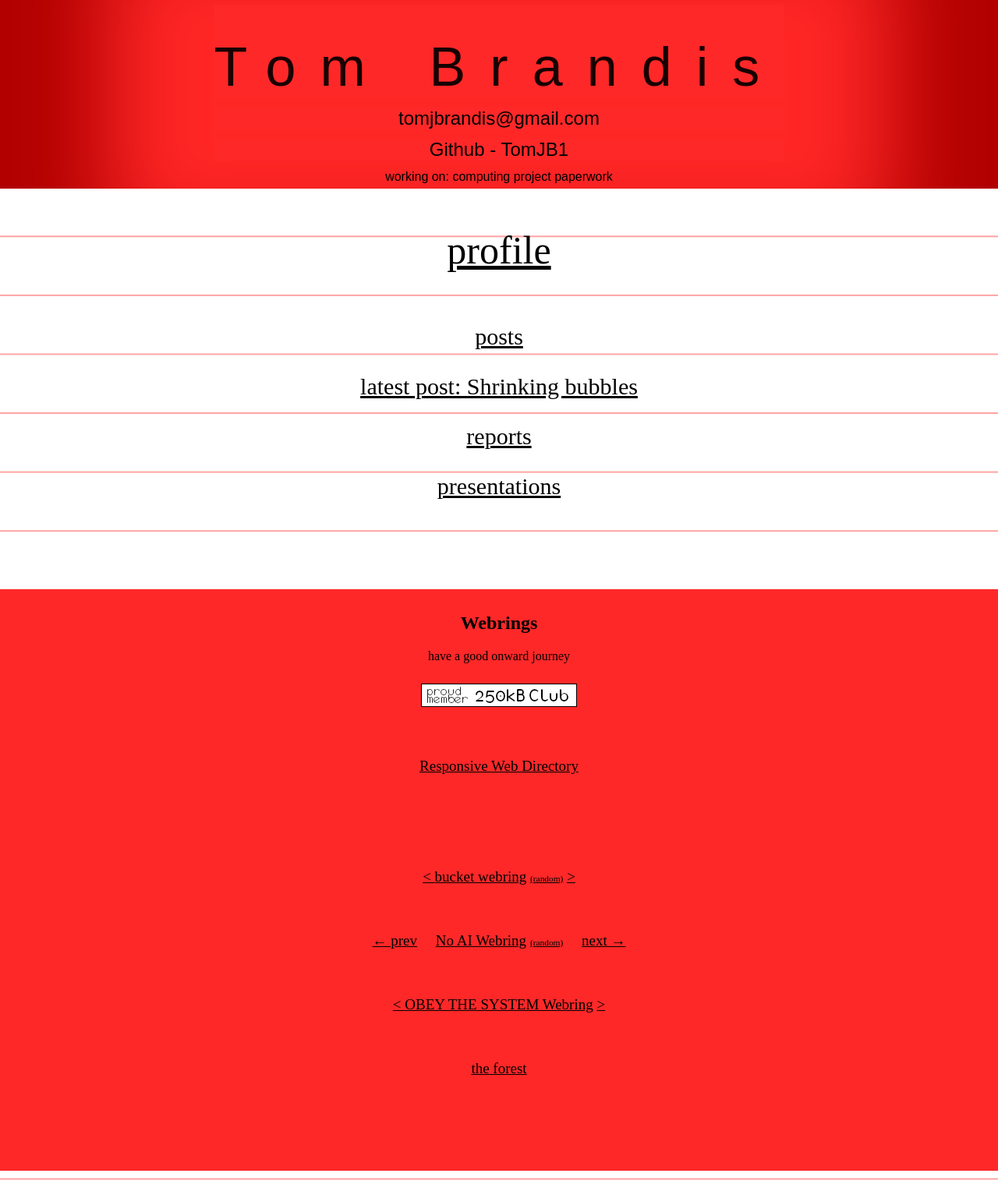
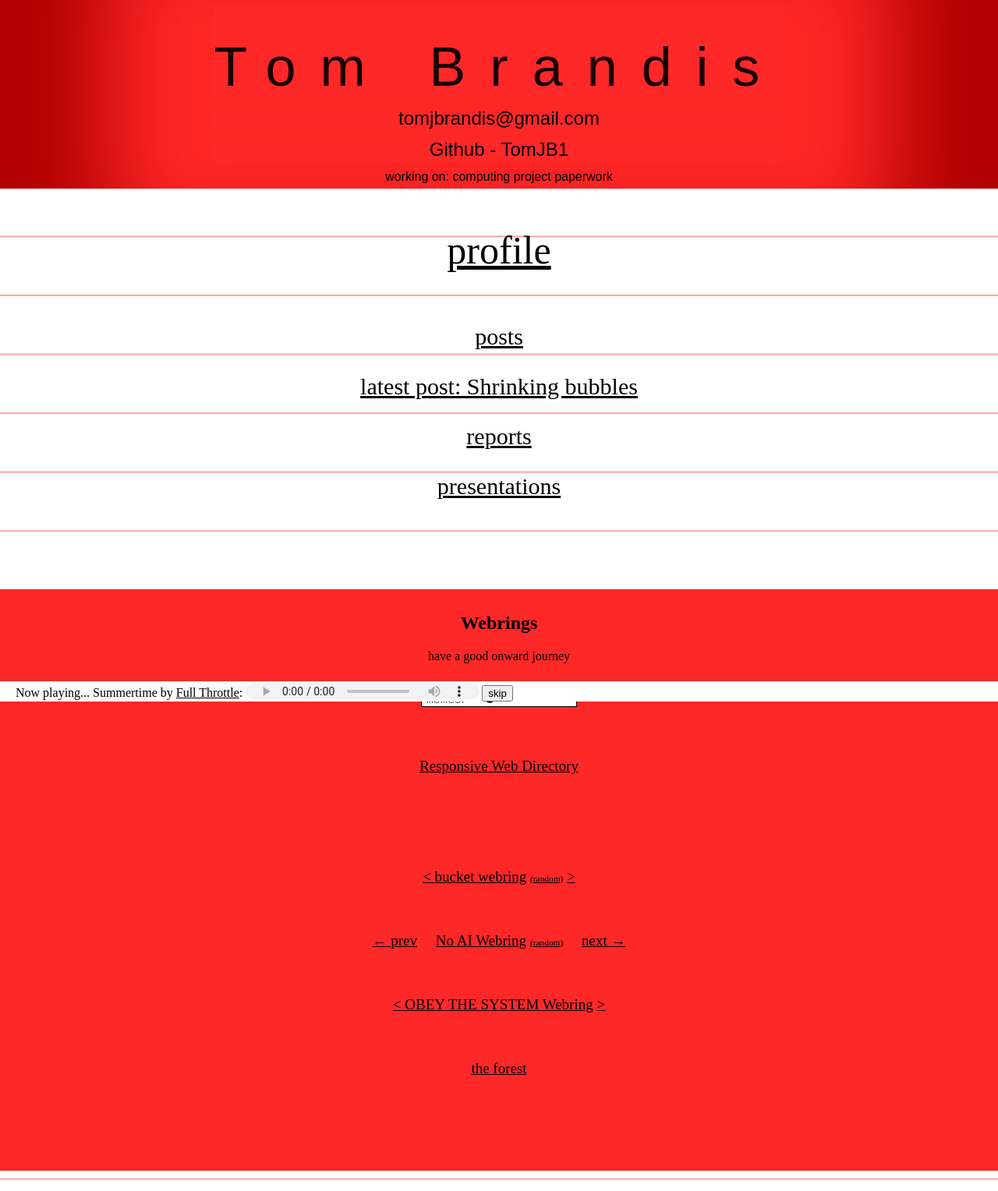
Before and after one commit to TomJB1/my-website-jekyll, a Jekyll site: the page built from index.html, in a window 1280 px wide. Shown: the whole page at 78% size. Built offline with Jekyll 4.4.1, drawn with Linux system fonts in a browser that asks for light colours; a script that is not in the unit is left out; some of the changed lines change nothing that is shown.

Commit message:
add music on the home page
this does add a lot of size to the page
it is not loaded until it it played
may decide to move it to profile

```diff
--- a/assets/css/home.css
+++ b/assets/css/home.css
@@ -36,3 +36,19 @@
 .rss-feed {
     display: none;
 }
+
+#music
+{
+    position: sticky;
+    bottom: 0;
+    background-color: white;
+    padding-left: 20px;
+
+    audio
+    {
+        height: 20px;
+        bottom: -3px;
+        position: relative;
+        margin-right: 3px;
+    }
+}
--- /dev/null
+++ b/assets/js/music.js
@@ -0,0 +1,58 @@
+const music = [{
+    name: "Summertime",
+    artist: "Full Throttle",
+    artist_link: "https://fullthrottle2020.bandcamp.com/",
+    audio_link: "/assets/music/Full Throttle - Summertime.mp3"
+},
+{
+    name: "Vodka Lemonade",
+    artist: "shitty kickflips",
+    artist_link: "https://shittykickflips.bandcamp.com/",
+    audio_link: "/assets/music/shitty kickflips - EVERYTHING ROCKS!!! ...FOREVER-! - 01 Vodka Lemonade.mp3"
+},
+{
+    name: "Braces v2.0",
+    artist: "Lamonta",
+    artist_link: "https://lamonta.bandcamp.com/",
+    audio_link: "/assets/music/Lamonta - Braces (Digital 7-) - 01 Braces v2.0.mp3"
+},
+{
+    name: "One for All",
+    artist: "Holly Would Surrender",
+    artist_link: "https://hollywouldsurrender.bandcamp.com/",
+    audio_link: "/assets/music/Holly Would Surrender - Kaleidoscope - 06 All for One.mp3"
+}]
+music_div = document.getElementById("music");
+i=0;
+
+description_text = document.createElement("span");
+music_div.appendChild(description_text);
+
+music_audio = document.createElement("audio");
+music_audio.id = "music_audio";
+music_audio.controls = true;
+music_audio.addEventListener("ended", play, false);
+music_div.appendChild(music_audio);
+
+skip_button = document.createElement("button");
+skip_button.innerText = "skip"
+skip_button.addEventListener("click", play, false);
+music_div.appendChild(skip_button);
+
+play()
+
+function play() {
+    if(i>music.length-1)
+    {
+        i=0;
+    }
+
+    if(i!=0)
+    {
+        music_audio.autoplay = true;
+    }
+
+    music_audio.src = music[i].audio_link;
+    description_text.innerHTML = `Now playing... ${music[i].name} by <a href="${music[i].artist_link}">${music[i].artist}</a>: `;
+    i++;
+}
--- a/index.html
+++ b/index.html
@@ -13,6 +13,7 @@ layout: compress
     <link rel="stylesheet" href="/assets/css/contact-info.css">
     <link rel="stylesheet" href="/assets/css/home.css">
     <link rel="stylesheet" href="/assets/css/reset.css">
+    <script defer src="/assets/js/music.js"></script>
 </head>
 <body>
     {% include contact-info-header.html %}
@@ -62,6 +63,7 @@ layout: compress
             <script type="text/javascript" src="https://epic1.neocities.org/epicring/newclassic-widget.js"></script>
         </div>
     </div>
+    <div id="music"></div>
     <a href="/posts/feed.xml" class="rss-feed"></a>
 </body>
 </html>
```
Also changed, not shown: 5 other files.
